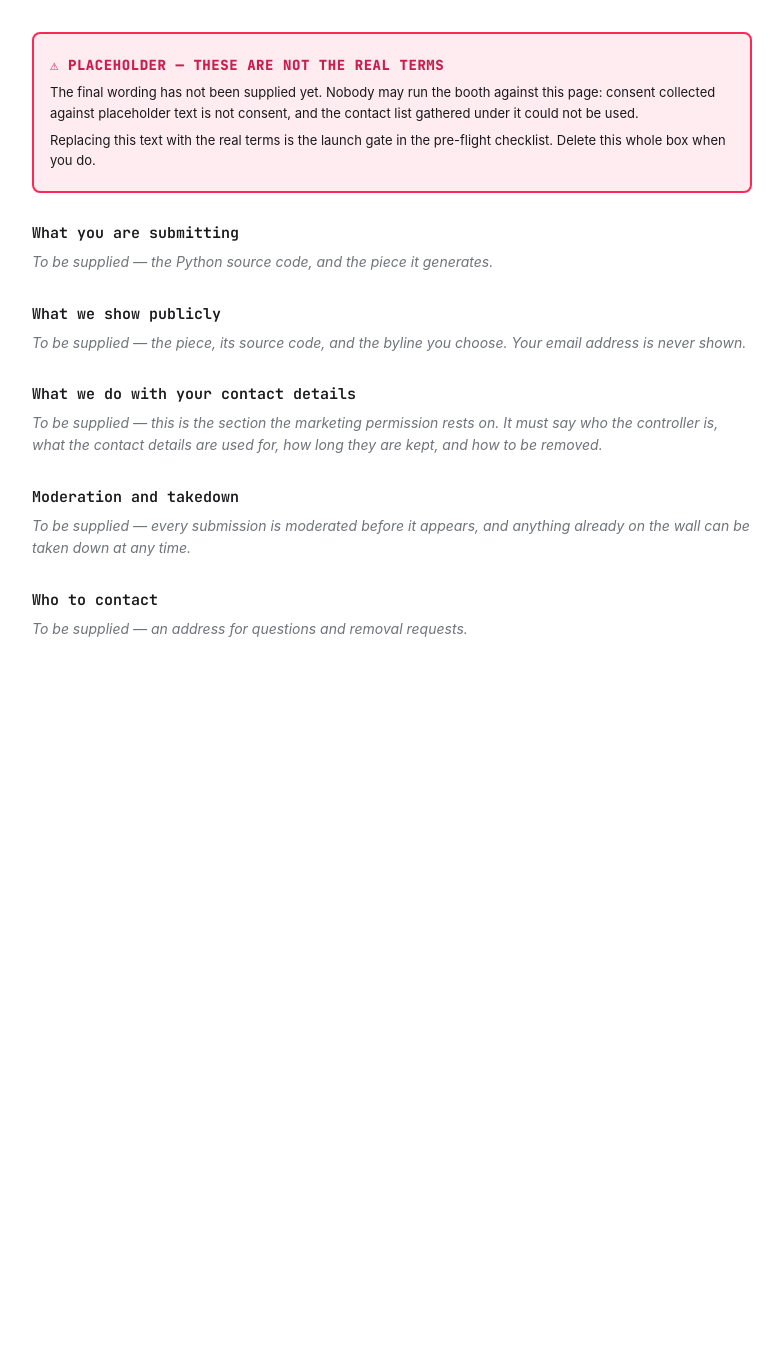
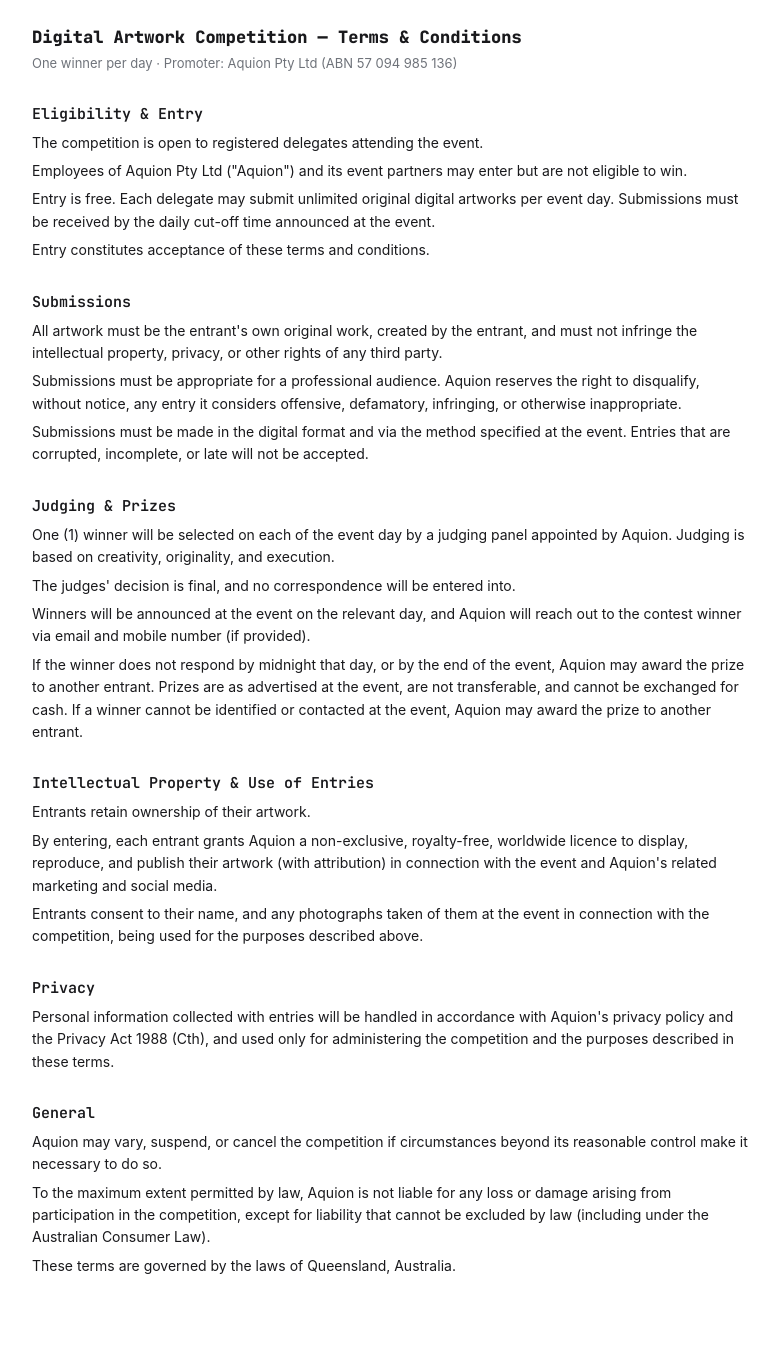
Before and after one commit to tpgionfriddo/pycon-2026-art-wall, a FastAPI app: page /terms in a window 1280 px wide. Shown: the part 49-1396 px from the top of the page, without its empty margins (248-1031 px from the left). Before the commit the page ends 686 px from the top, so only its background shows below. Run offline with FastAPI, Linux system fonts and the light colour scheme.

Commit message:
Put the real terms and the privacy policy behind the tickbox
The terms page served a placeholder whose own red box said nobody may run
the booth against it: consent collected against placeholder text is not
consent. It now serves the promoter's supplied wording verbatim, under the
document's own six sections, so the page an attendee reads is the
instrument they are accepting.

The supplied text is somebody else's legal wording, so the copy rules this
page follows elsewhere (no em dashes, no ampersands, no decorative glyphs)
deliberately stop at it. A comment in the template says so, because the
next person tidying punctuation will otherwise reach for it.

The consent sentence now names both documents behind one checkbox, and the
privacy policy is the promoter's own published page rather than one this
application serves. That cost is real and accepted: the terms page is
served locally precisely so consent survives the marketing site being
unreachable, and this link does not. Nobody is named in the sentence, by
instruction.

Moderation is disclosed immediately above it, where the attendee is
deciding whether to hand their details over rather than after they have.

Intake is untouched: one consent field, one column, no migration, and the
CSV export unchanged.

The test whose whole job was to fail once this shipped is inverted, and
the consent sentence gains tests of its own. Both assert on the rendered
prose rather than the markup, since the sentence wraps across source lines
and what matters is what an attendee reads.

Verified in headless Chrome against uvicorn: the sentence renders as one
14px line with two working links, the terms open in a new tab leaving the
editor page alive, and the terms page shows all six sections with the
promoter and ABN.

Closes the launch gate carried in the pre-flight checklist.

Co-Authored-By: Claude Opus 5 (1M context) <noreply@anthropic.com>

```diff
--- a/artwall/templates/terms.html
+++ b/artwall/templates/terms.html
@@ -21,16 +21,15 @@
     -webkit-background-clip: text; background-clip: text; color: transparent; }
   header a { margin-left: auto; color: #6B57FF; font-size: 13px; }
   main { max-width: 720px; margin: 0 auto; padding: 24px 18px 64px; }
-  h2 { font-size: 15px; margin: 28px 0 6px;
+  /* The supplied document's own title, distinct from the page's header: the
+     header names the page, this names the instrument being accepted. */
+  h2 { font-size: 17px; margin: 0 0 2px;
+    font-family: "JetBrains Mono", "SF Mono", Menlo, monospace; font-weight: 800; }
+  #promoter { font-size: 13px; color: #6f737a; margin: 0 0 8px; }
+  /* The document's own six sections. */
+  h3 { font-size: 15px; margin: 28px 0 6px;
     font-family: "JetBrains Mono", "SF Mono", Menlo, monospace; font-weight: 600; }
   p { margin: 6px 0; font-size: 14px; }
-  #placeholder { border: 2px solid #FE2857; background: #ffecf1;
-    border-radius: 8px; padding: 14px 16px; margin-top: 8px; }
-  #placeholder p:first-child { font-weight: 800; letter-spacing: 0.04em;
-    font-family: "JetBrains Mono", "SF Mono", Menlo, monospace;
-    color: #c81f4d; font-size: 14px; }
-  #placeholder p { color: #19191c; font-size: 13px; }
-  .todo { color: #6f737a; font-style: italic; }
   a { color: #6B57FF; }
 </style>
 </head>
@@ -41,39 +40,71 @@
 </header>
 <main>
 
-  <div id="placeholder">
-    <p>⚠ PLACEHOLDER — THESE ARE NOT THE REAL TERMS</p>
-    <p>
-      The final wording has not been supplied yet. Nobody may run the booth
-      against this page: consent collected against placeholder text is not
-      consent, and the contact list gathered under it could not be used.
-    </p>
-    <p>
-      Replacing this text with the real terms is the launch gate in the
-      pre-flight checklist. Delete this whole box when you do.
-    </p>
-  </div>
+  <!-- Supplied by the promoter and reproduced verbatim. This is somebody
+       else's legal wording, so ticket 15's copy rules (no em dashes, no
+       decorative glyphs) deliberately do not apply to anything below. -->
+  <h2>Digital Artwork Competition — Terms &amp; Conditions</h2>
+  <p id="promoter">One winner per day · Promoter: Aquion Pty Ltd (ABN 57 094 985 136)</p>
 
-  <h2>What you are submitting</h2>
-  <p class="todo">To be supplied — the Python source code, and the piece it
-    generates.</p>
+  <h3>Eligibility &amp; Entry</h3>
+  <p>The competition is open to registered delegates attending the event.</p>
+  <p>Employees of Aquion Pty Ltd ("Aquion") and its event partners may enter
+    but are not eligible to win.</p>
+  <p>Entry is free. Each delegate may submit unlimited original digital
+    artworks per event day. Submissions must be received by the daily cut-off
+    time announced at the event.</p>
+  <p>Entry constitutes acceptance of these terms and conditions.</p>
 
-  <h2>What we show publicly</h2>
-  <p class="todo">To be supplied — the piece, its source code, and the byline
-    you choose. Your email address is never shown.</p>
+  <h3>Submissions</h3>
+  <p>All artwork must be the entrant's own original work, created by the
+    entrant, and must not infringe the intellectual property, privacy, or
+    other rights of any third party.</p>
+  <p>Submissions must be appropriate for a professional audience. Aquion
+    reserves the right to disqualify, without notice, any entry it considers
+    offensive, defamatory, infringing, or otherwise inappropriate.</p>
+  <p>Submissions must be made in the digital format and via the method
+    specified at the event. Entries that are corrupted, incomplete, or late
+    will not be accepted.</p>
 
-  <h2>What we do with your contact details</h2>
-  <p class="todo">To be supplied — this is the section the marketing
-    permission rests on. It must say who the controller is, what the contact
-    details are used for, how long they are kept, and how to be removed.</p>
+  <h3>Judging &amp; Prizes</h3>
+  <p>One (1) winner will be selected on each of the event day by a judging
+    panel appointed by Aquion. Judging is based on creativity, originality,
+    and execution.</p>
+  <p>The judges' decision is final, and no correspondence will be entered
+    into.</p>
+  <p>Winners will be announced at the event on the relevant day, and Aquion
+    will reach out to the contest winner via email and mobile number (if
+    provided).</p>
+  <p>If the winner does not respond by midnight that day, or by the end of the
+    event, Aquion may award the prize to another entrant. Prizes are as
+    advertised at the event, are not transferable, and cannot be exchanged for
+    cash. If a winner cannot be identified or contacted at the event, Aquion
+    may award the prize to another entrant.</p>
 
-  <h2>Moderation and takedown</h2>
-  <p class="todo">To be supplied — every submission is moderated before it
-    appears, and anything already on the wall can be taken down at any time.</p>
+  <h3>Intellectual Property &amp; Use of Entries</h3>
+  <p>Entrants retain ownership of their artwork.</p>
+  <p>By entering, each entrant grants Aquion a non-exclusive, royalty-free,
+    worldwide licence to display, reproduce, and publish their artwork (with
+    attribution) in connection with the event and Aquion's related marketing
+    and social media.</p>
+  <p>Entrants consent to their name, and any photographs taken of them at the
+    event in connection with the competition, being used for the purposes
+    described above.</p>
 
-  <h2>Who to contact</h2>
-  <p class="todo">To be supplied — an address for questions and removal
-    requests.</p>
+  <h3>Privacy</h3>
+  <p>Personal information collected with entries will be handled in accordance
+    with Aquion's privacy policy and the Privacy Act 1988 (Cth), and used only
+    for administering the competition and the purposes described in these
+    terms.</p>
+
+  <h3>General</h3>
+  <p>Aquion may vary, suspend, or cancel the competition if circumstances
+    beyond its reasonable control make it necessary to do so.</p>
+  <p>To the maximum extent permitted by law, Aquion is not liable for any loss
+    or damage arising from participation in the competition, except for
+    liability that cannot be excluded by law (including under the Australian
+    Consumer Law).</p>
+  <p>These terms are governed by the laws of Queensland, Australia.</p>
 
 </main>
 </body>
```
Also changed, not shown: artwall/templates/submit.html (+13 -2 lines), tests/test_terms.py (+45 -3 lines).
